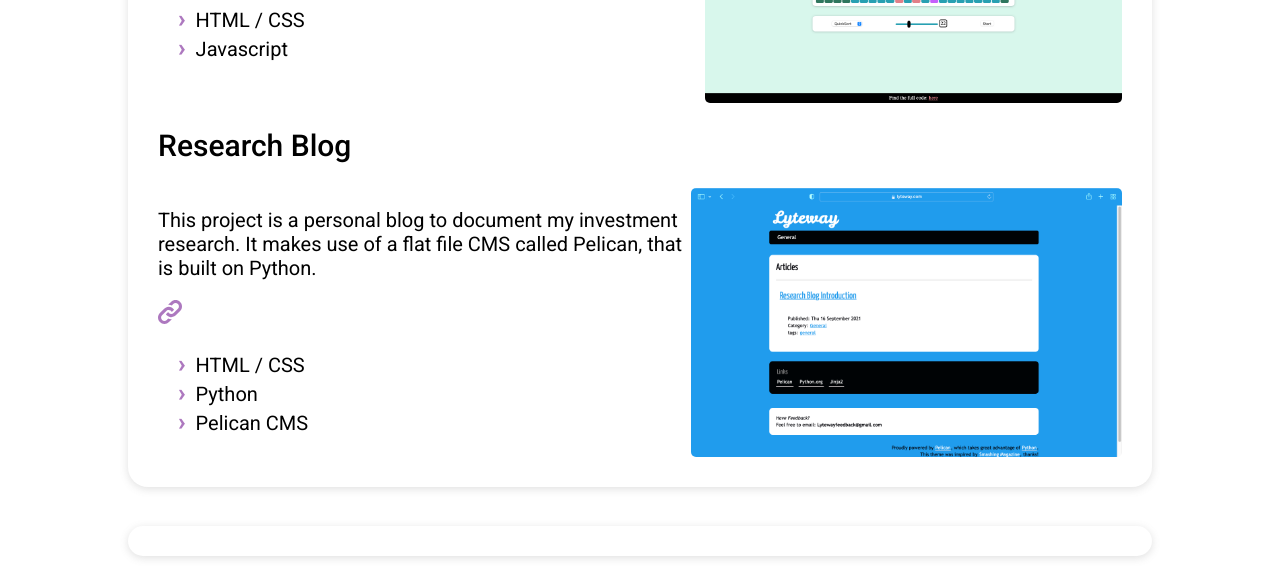
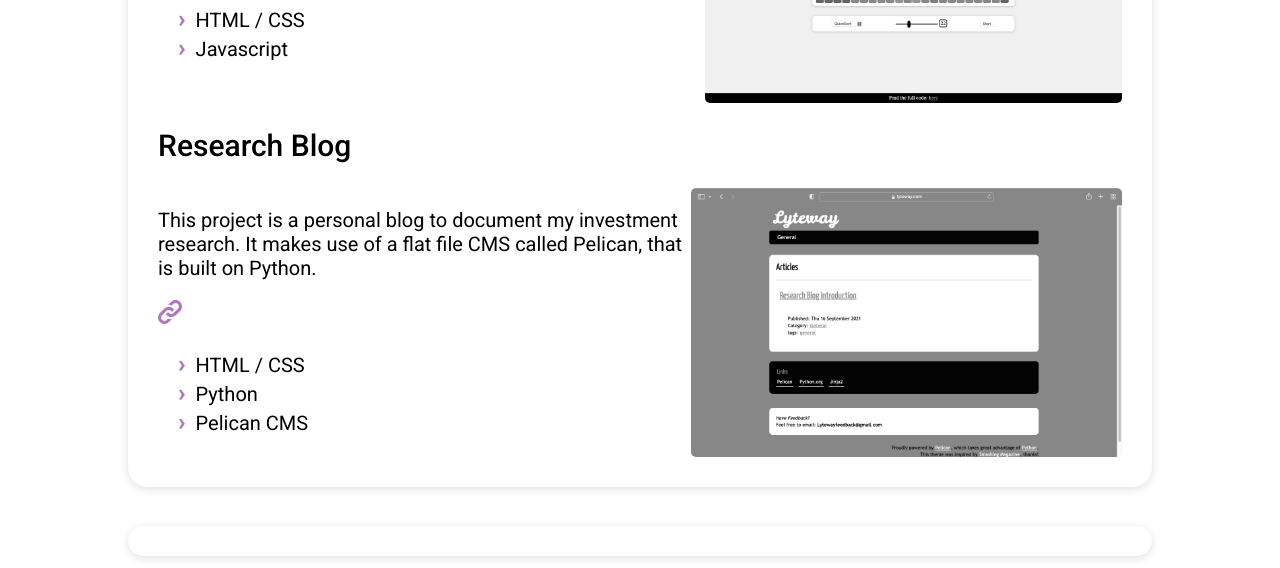
Before and after one commit to wross2/portfolio-site-v1, a React app: page / in a window 1280 px wide. Shown: the part 1476-2044 px from the top of the page. Built offline with nearby package versions, Linux system fonts and the light colour scheme.

Commit message:
Added link wrapper and image grayscale filter w/ hover effect

```diff
--- a/src/sections/Projects.js
+++ b/src/sections/Projects.js
@@ -46,9 +46,11 @@ const ProjectPanel = props => {
                 <ul className="project-tech-list">{listItems}</ul>
             </div>
             <div className="img-container">
-                <div className="img-wrapper">
-                    <img className={"project-images"} src={project.image} alt="Project preview"/>
-                </div>
+                <a href={project.site} target="_blank" rel="noreferrer noopener">
+                    <div className="img-wrapper">
+                        <img className={"project-images"} src={project.image} alt="Project preview"/>
+                    </div>
+                </a>
             </div>
         </div>
     )
--- a/src/sections/styles/projects.css
+++ b/src/sections/styles/projects.css
@@ -28,17 +28,19 @@
     grid-row: 2 / 3;
 }
 
-/* Project Card Styling
+
+/* Content Styling
 --------------------------------------- */
 .project-card h2{
     font-size: 1.5rem;
     font-weight: 500;
 }
 
+
 /* Images
 --------------------------------------- */
 .project-card .img-container .img-wrapper{
-    overflow: auto;
+    overflow: hidden;
     border-radius: 5px;
     max-height: 450px;
     max-width: 450px;
@@ -52,3 +54,15 @@
     max-width: 450px;
     object-fit: contain;
 }
+
+@media (min-width: 700px){
+    /* Color Filter */
+    .project-card .img-container .img-wrapper .project-images{
+        -webkit-filter: grayscale(100%); /* sepia(100%) hue-rotate(230deg) saturate(80%); */
+        filter: grayscale(100%); /* sepia(100%) hue-rotate(230deg) saturate(80%); */
+    }
+    .project-card .img-container .img-wrapper .project-images:hover{
+        -webkit-filter: none;
+        filter: none;
+    }
+}
```
